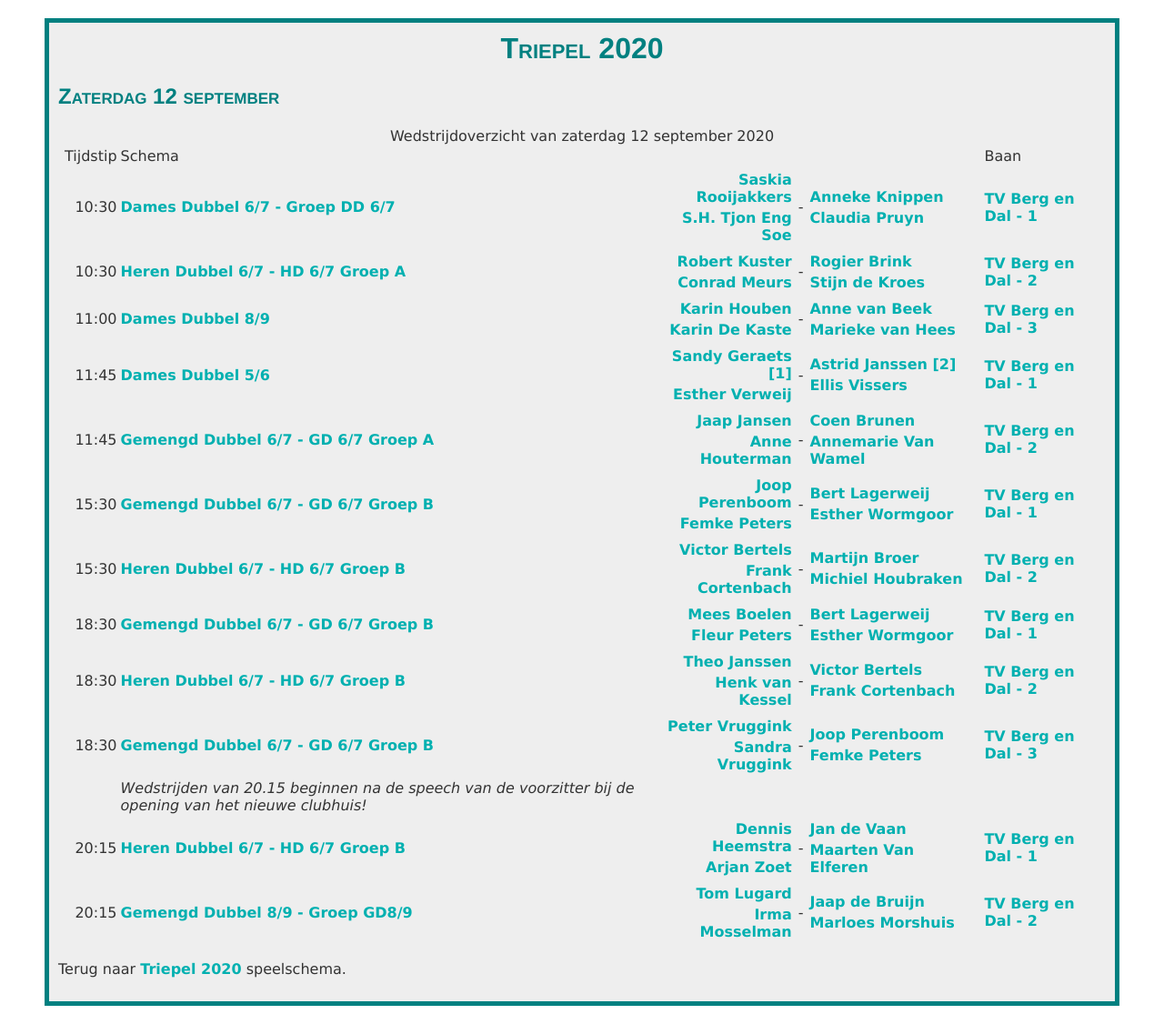
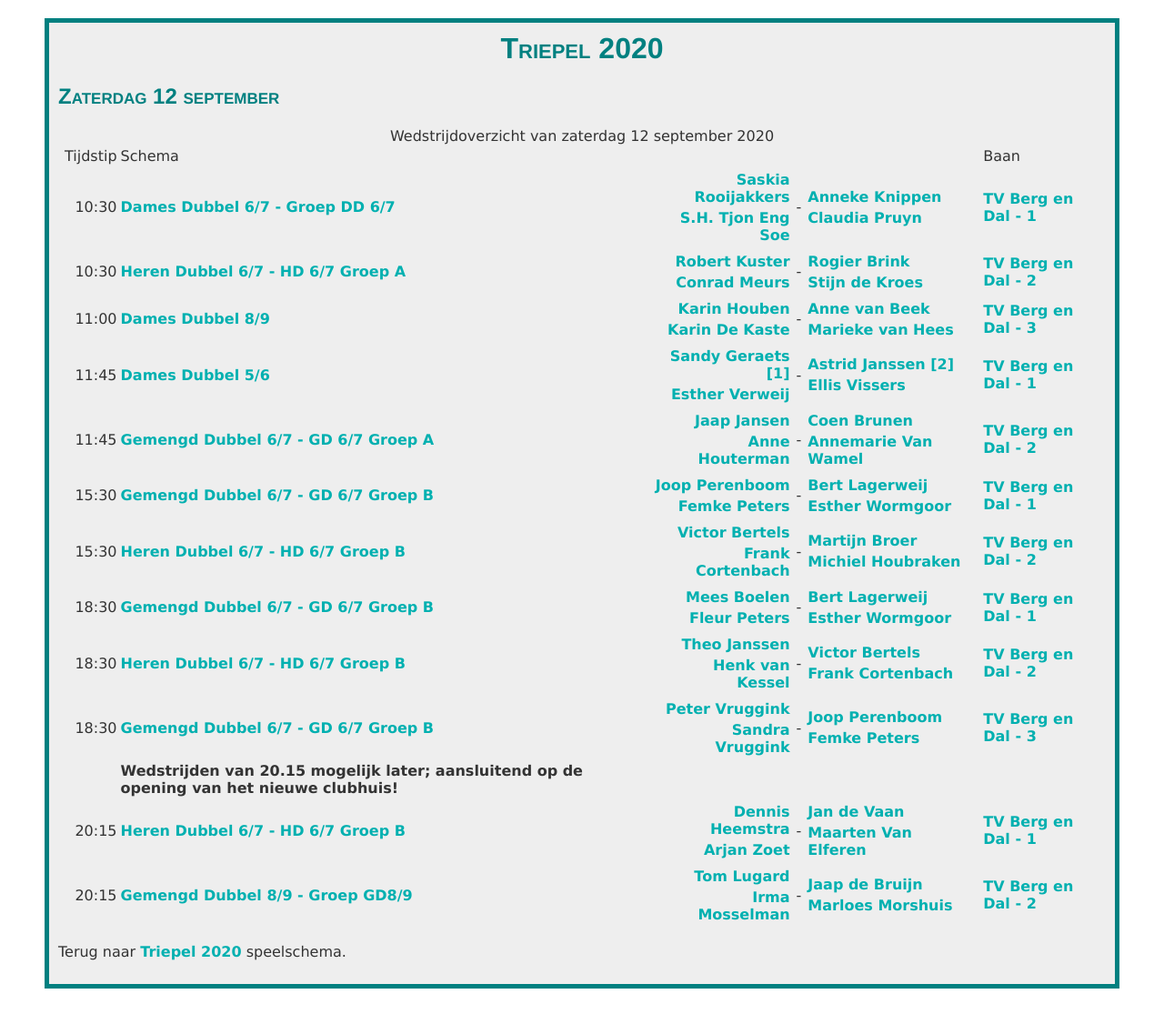
Before and after one commit to arjenpdevries/arjenpdevries.github.io, a Jekyll site: the page Triepel2020/1209.html, which Jekyll copies as it is, in a window 1280 px wide. Shown: the whole page at 91% size. Built offline with Jekyll 4.4.1, drawn with Linux system fonts in a browser that asks for light colours.

Commit message:
Tweaking

```diff
--- a/Triepel2020/1209.html
+++ b/Triepel2020/1209.html
@@ -164,7 +164,7 @@
 				</tr>
 			</table></td><td></td><td></td><td></td><td align="right"></td><td><a href="https://www.toernooi.nl/sport/court.aspx?id=1096C01A-44D8-4AC5-8582-1CC8D3B60C6B&crtid=3">TV Berg en Dal - 3</a></td><td><a href="/match-info/1096C01A-44D8-4AC5-8582-1CC8D3B60C6B/37/558?returnurl=%2fsport%2fmatches.aspx%3fid%3d1096C01A-44D8-4AC5-8582-1CC8D3B60C6B%26d%3d20200912" class="icon-information inline-icon large-icon" title="Wedstrijd details"></a></td>
 	</tr>
-<tr><td /><td /><td><em>Wedstrijden van 20.15 beginnen na de speech van de voorzitter bij de opening van het nieuwe clubhuis!</em></td><td /><td /><td /><td /></tr>
+<tr><td /><td /><td><b>Wedstrijden van 20.15 mogelijk later; aansluitend op de opening van het nieuwe clubhuis!</b></td><td /><td /><td /><td /></tr>
 	<tr>
 			<td></td><td class="plannedtime" align="right">20:15</td><td><a href="https://www.toernooi.nl/sport/draw.aspx?id=1096C01A-44D8-4AC5-8582-1CC8D3B60C6B&draw=34">Heren Dubbel 6/7 - HD 6/7 Groep B</a></td><td align="right"><table align="Right">
 				<tr>
```
